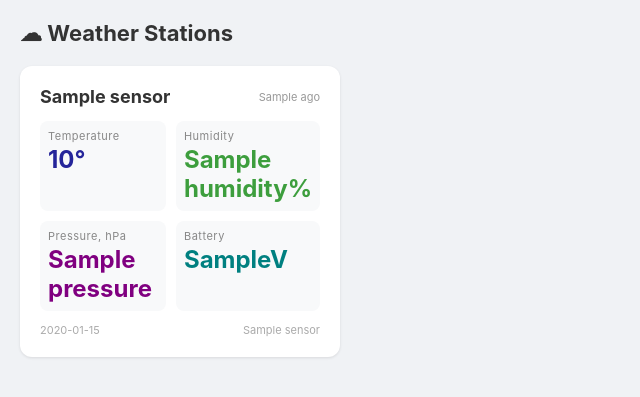
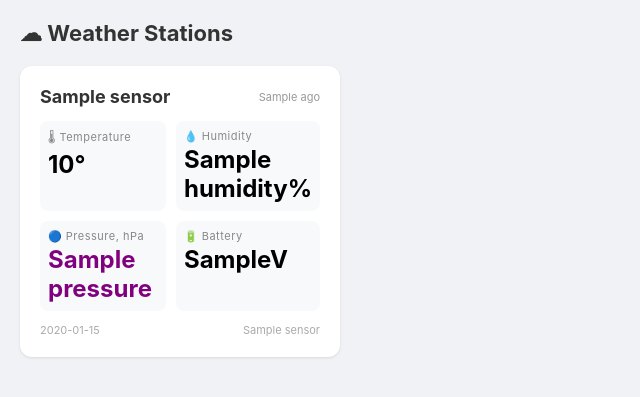
Before and after one commit to ConstdR/esp32Metheo, a Python web app: template server/templates/index.html in a window 1280 px wide. Shown: the top 397 px of the page, without its empty margins (0-640 px from the left). Run offline with Jinja, Linux system fonts and the light colour scheme; the template is opened without the code that fills it: most values are stand-ins (such as "Sample title", 1, 10 or a date in 2020).

Commit message:
add emoji and color changes for measured values

```diff
--- a/server/templates/index.html
+++ b/server/templates/index.html
@@ -25,11 +25,18 @@
   .reading .value { font-size: 24px; font-weight: 700 }
   .reading .label { font-size: 11px; color: #888; letter-spacing: 0.5px;
                     margin-bottom: 2px }
-  .r-temp .value { color: #25259a }
-  .r-hum .value { color: #3d9e3d }
+  .r-temp.cold .value { color: #1565c0 }
+  .r-temp.ok .value { color: #2e7d32 }
+  .r-temp.hot .value { color: #c62828 }
+  .r-hum.ok .value { color: #2e7d32 }
+  .r-hum.warn .value { color: #e65100 }
+  .r-hum.bad .value { color: #c62828 }
   .r-pres .value { color: #800080 }
-  .r-volt .value { color: #008080 }
-  .r-volt.low .value { color: #c00 }
+  .r-bat.ok .value { color: #2e7d32 }
+  .r-bat.warn .value { color: #e65100 }
+  .r-bat.bad .value { color: #c62828 }
+  .r-sol.ok .value { color: #e65100 }
+  .r-sol.off .value { color: #aaa }
   .card-footer { margin-top: 12px; font-size: 11px; color: #aaa; display: flex;
                  justify-content: space-between }
 </style>
@@ -47,27 +54,27 @@
     </span>
   </div>
   <div class="readings">
-    <div class="reading r-temp">
-      <div class="label">Temperature</div>
+    <div class="reading r-temp {{s.temp_color}}">
+      <div class="label">🌡 Temperature</div>
       <div class="value">{{s.temperature}}°</div>
     </div>
-    <div class="reading r-hum">
-      <div class="label">Humidity</div>
+    <div class="reading r-hum {{s.hum_color}}">
+      <div class="label">💧 Humidity</div>
       <div class="value">{{s.humidity}}%</div>
     </div>
     {% if s.pressure %}
     <div class="reading r-pres">
-      <div class="label">Pressure, hPa</div>
+      <div class="label">🔵 Pressure, hPa</div>
       <div class="value">{{s.pressure}}</div>
     </div>
     {% endif %}
-    <div class="reading r-volt{% if s.low_bat %} low{% endif %}">
-      <div class="label">Battery{% if s.low_bat %} ⚠{% endif %}</div>
+    <div class="reading r-bat {{s.bat_color}}">
+      <div class="label">🔋 Battery{% if s.low_bat %} ⚠{% endif %}</div>
       <div class="value">{{s.v}}V</div>
     </div>
     {% if s.mvs %}
-    <div class="reading r-volt">
-      <div class="label">Solar</div>
+    <div class="reading r-sol {{s.sol_color}}">
+      <div class="label">☀ Solar</div>
       <div class="value">{{s.vs}}V</div>
     </div>
     {% endif %}
```
Also changed, not shown: server/templates/graph.html (+25 -18 lines), server/web.py (+13 -0 lines).
